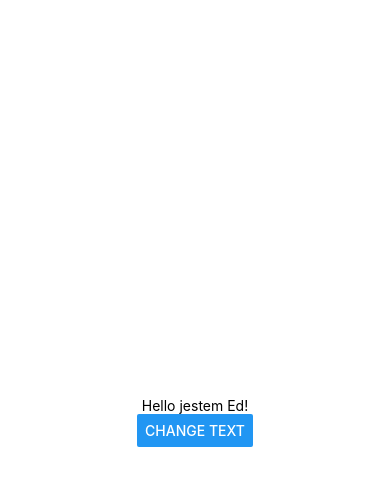
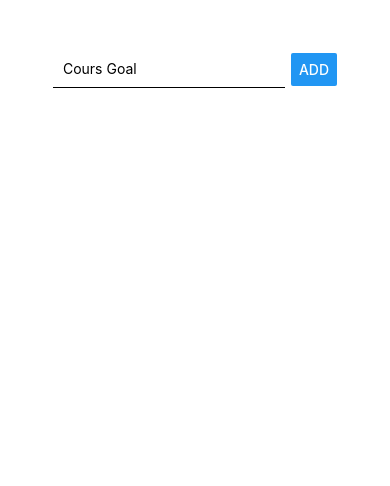
Before and after one commit to ZawojWeb/ToDo-in-RN, a React Native app: screen / in a window 390 px wide. Shown: the top 486 px of the page. Built offline with nearby package versions, Linux system fonts and the light colour scheme.

Commit message:
Basics Of Styling

```diff
--- a/App.js
+++ b/App.js
@@ -1,25 +1,37 @@
 import { StatusBar } from 'expo-status-bar';
 import React, {useState} from 'react';
-import { StyleSheet, Text, View, Button } from 'react-native';
+import { StyleSheet, Text, View, Button, TextInput } from 'react-native';
 
 export default function App() {
 
-  const [text,useText] = useState("Hello jestem Ed!");
 
   return (
-    <View style={styles.container}>
-      <Text>{text}</Text>
-      <Button title="Change text" onPress={() => {useText("Cześć Malwina!")}} />
-      <StatusBar style="auto" />
+    <View style={styles.screen}>
+      <View style={styles.inputContainer}>
+        <TextInput placeholder="Cours Goal" style={styles.input}/>
+        <Button title="ADD"/>
+      </View>
+      <View>
+
+      </View>
     </View>
   );
 }
 
 const styles = StyleSheet.create({
-  container: {
-    flex: 1,
-    backgroundColor: '#fff',
-    alignItems: 'center',
-    justifyContent: 'center',
-  },
+ screen:{
+  padding: 50
+ },
+ inputContainer:{
+  flexDirection: 'row',
+  justifyContent: "space-around",
+  alignItems: 'center',
+ },
+ input:{
+  borderBottomColor:'black',
+  borderBottomWidth: 1,
+  padding: 10,
+  width: '80%',
+ }
+
 });
```
